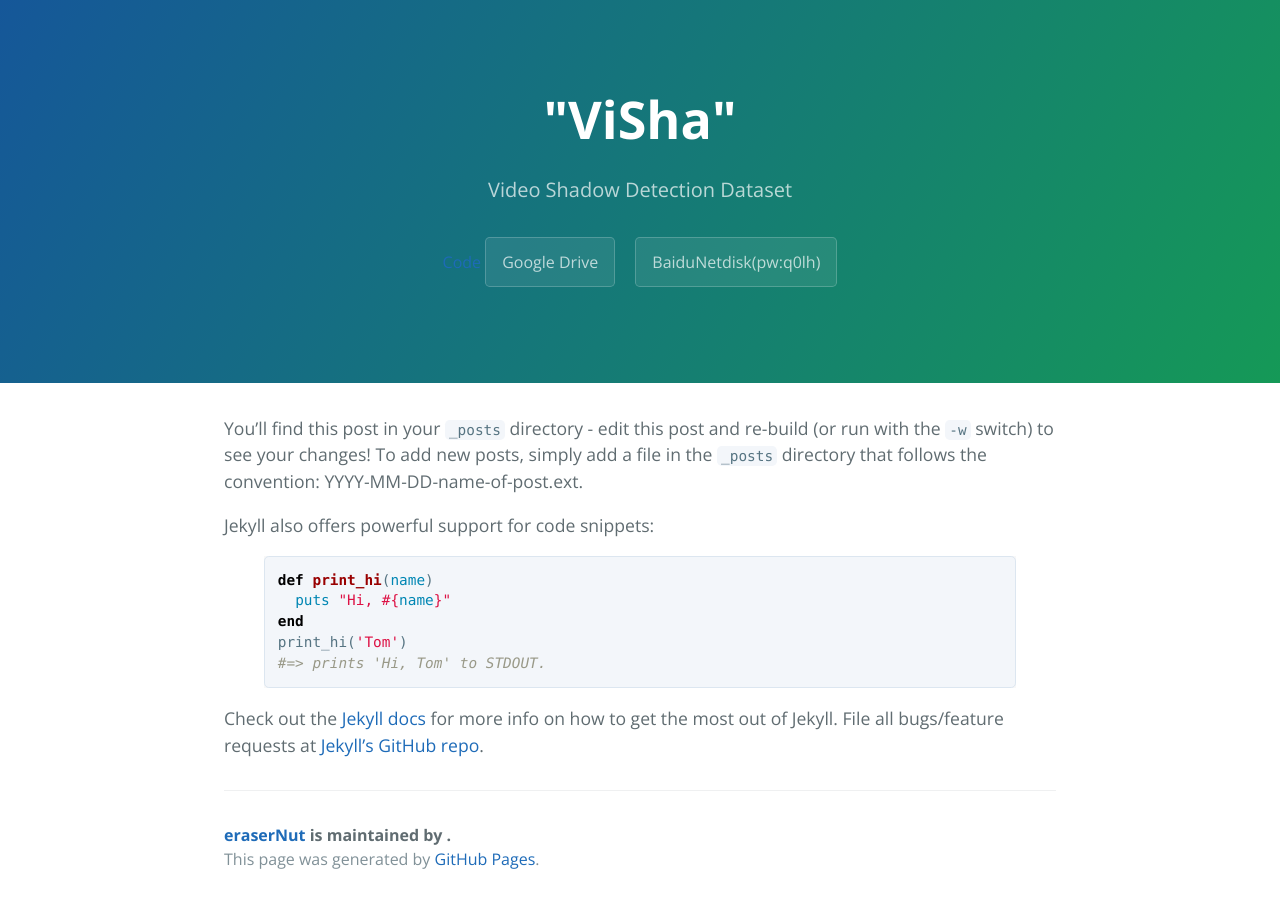
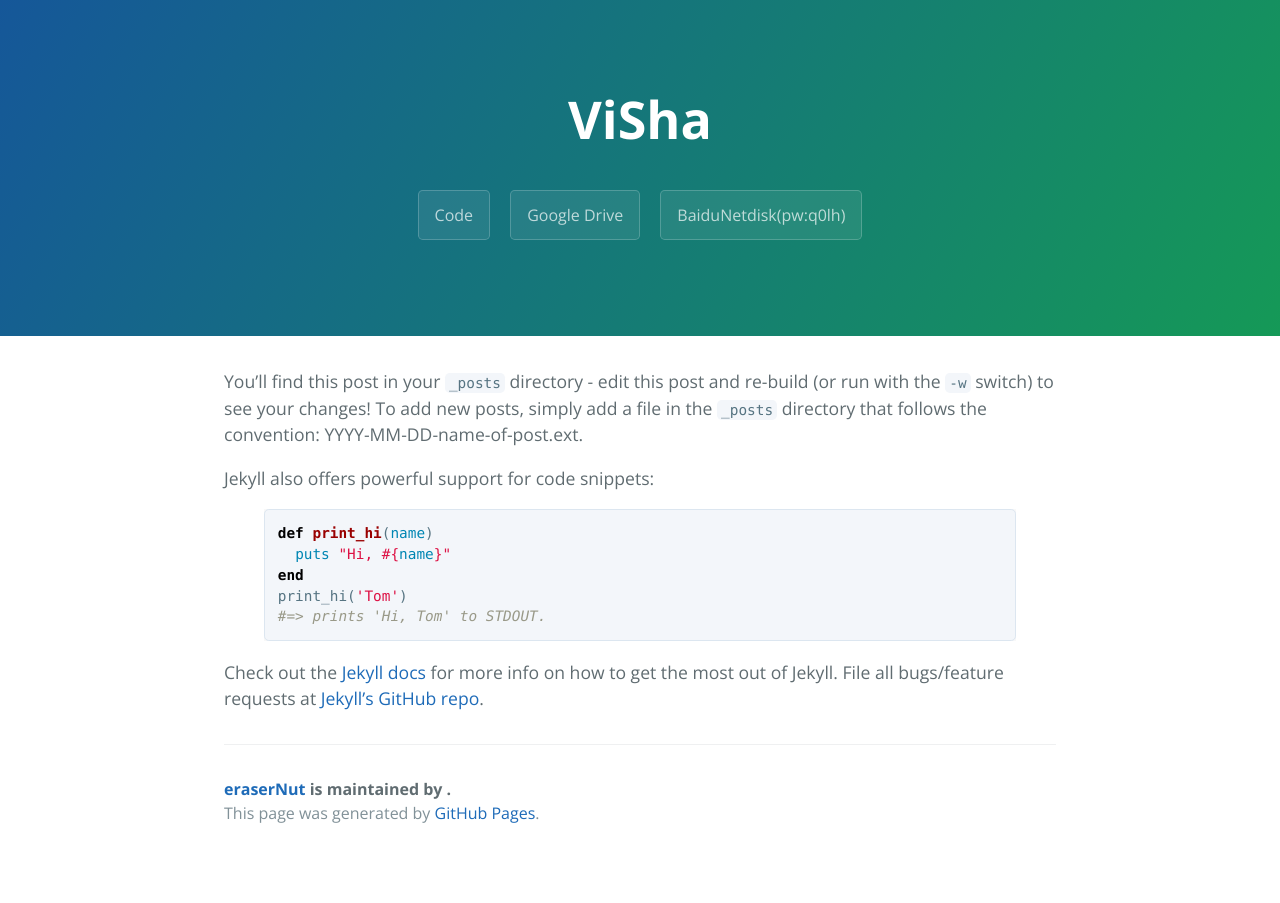
Before and after one commit to eraserNut/eraserNut.github.io, a Jekyll site: the page built from _posts/2016-02-12-sample-content.markdown, in a window 1280 px wide. Built offline with Jekyll 4.4.1, drawn with Linux system fonts in a browser that asks for light colours.

Commit message:
Update page-header.html

```diff
--- a/_includes/page-header.html
+++ b/_includes/page-header.html
@@ -1,7 +1,7 @@
 <section class="page-header">
-  <h1 class="project-name"> "ViSha" </h1>
-  <h2 class="project-tagline">{{ "Video Shadow Detection Dataset" }}</h2>
-  <a href="https://www.baidu.com/" class="">Code</a>
+  <h1 class="project-name"> ViSha </h1>
+  <h2 class="project-tagline">{{ --Video Shadow Detection Dataset-- }}</h2>
+  <a href="https://www.baidu.com/" class="btn">Code</a>
   <a href="https://www.baidu.com/" class="btn">Google Drive</a>
   <a href="https://pan.baidu.com/s/1DYjXERQuIlbtNPe4wFcJXA)" class="btn">BaiduNetdisk(pw:q0lh)</a>
 </section>
```
